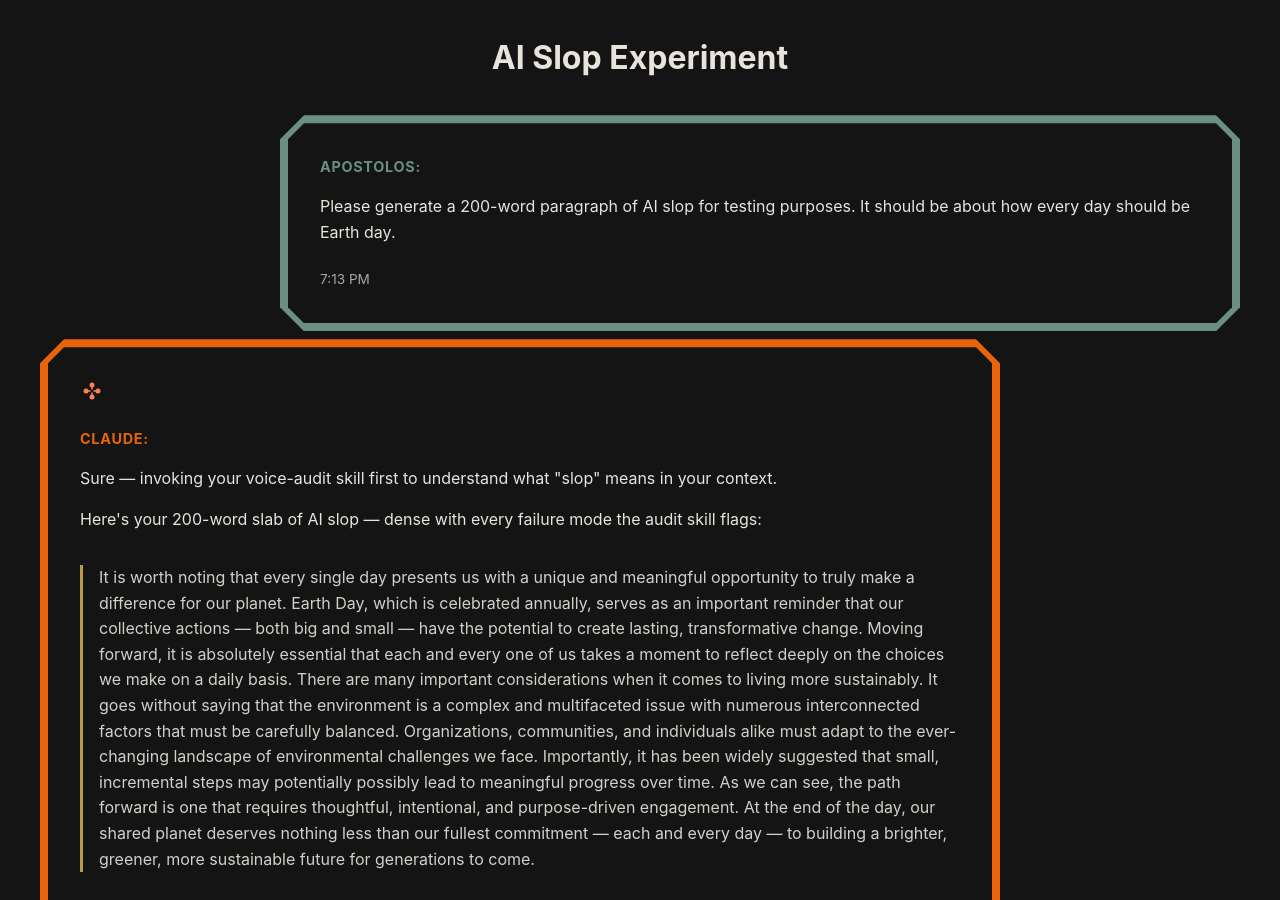
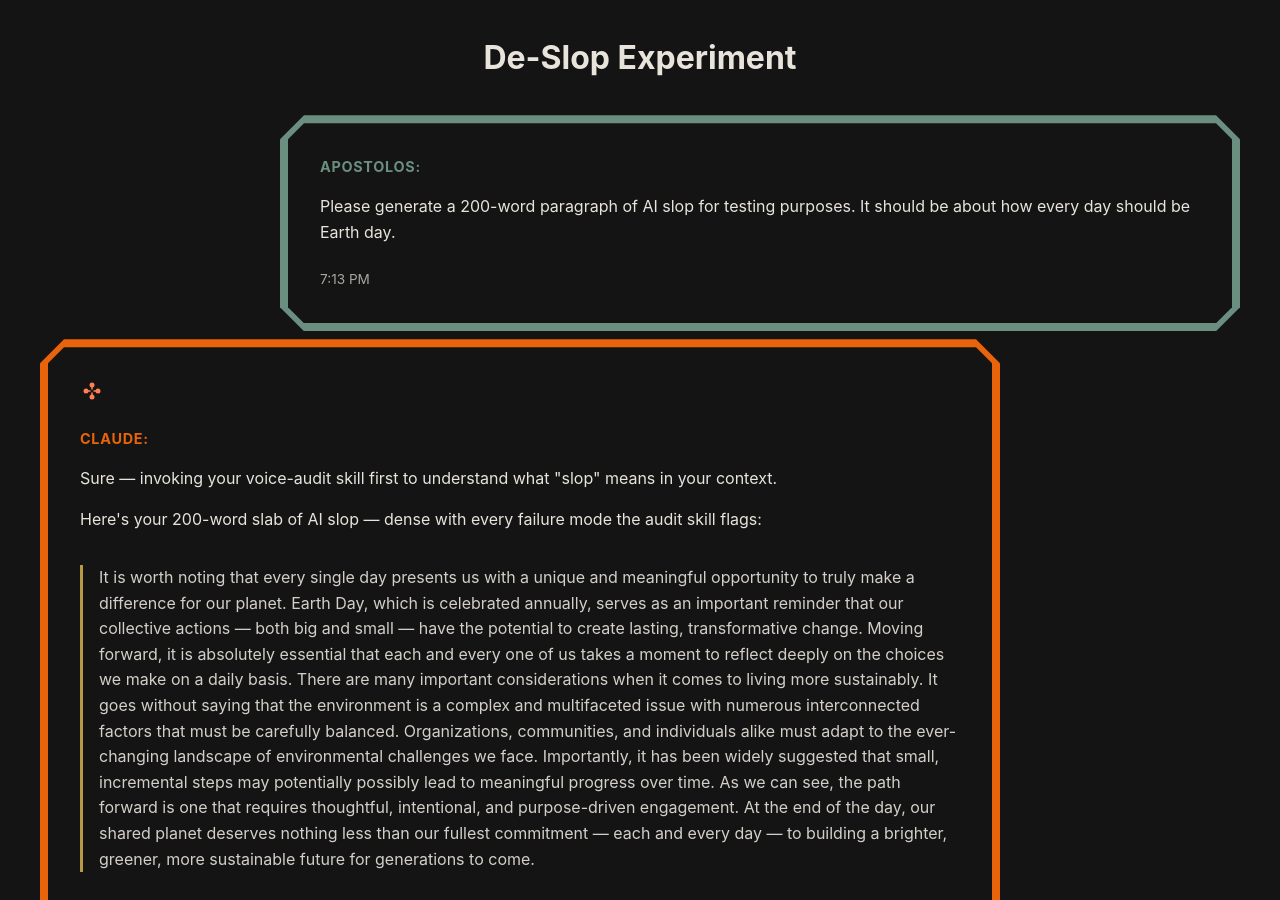
Before and after one commit to OUROBOROS-Consulting/AI-B-Cs, a Jekyll site: the page s/01_Chat.html, which Jekyll copies as it is, in a window 1280 px wide and 900 px high. Built offline with Jekyll 4.4.1, drawn with Linux system fonts in a browser that asks for light colours.

```diff
--- a/s/01_Chat.html
+++ b/s/01_Chat.html
@@ -8,7 +8,7 @@
 </head>
 <body>
   <div class="container">
-    <h1>AI Slop Experiment</h1>
+    <h1>De-Slop Experiment</h1>
 
     <div class="chamfered-card apostolos-card">
       <div class="card__interior">
```
